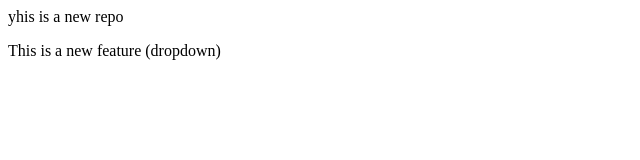
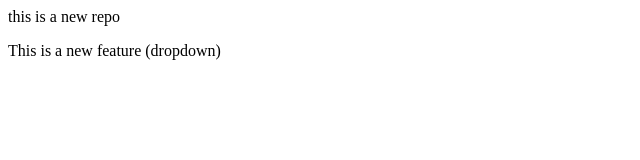
Before and after one commit to abhay6999/localrepo, a plain HTML site: page index.html in a window 1280 px wide. Shown: the full height of the page, 0-640 px from the left. Drawn offline with Linux system fonts and the light colour scheme.

Commit message:
corrected

```diff
--- a/index.html
+++ b/index.html
@@ -1,2 +1,2 @@
-<p>yhis is a new repo</p>
+<p>this is a new repo</p>
 <p>This is a new feature (dropdown) </p>
```
